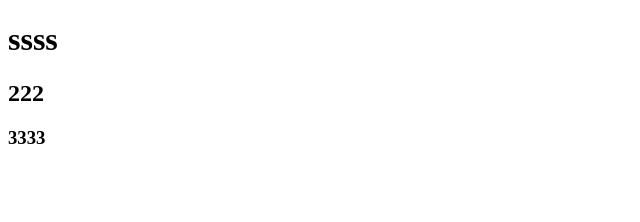
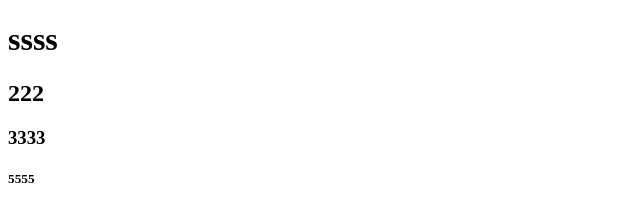
Before and after one commit to chouchong/git, a plain HTML site: page index.html in a window 1280 px wide. Shown: the full height of the page, 0-640 px from the left. Drawn offline with Linux system fonts and the light colour scheme.

Commit message:
index.html 11学习

```diff
--- a/index.html
+++ b/index.html
@@ -8,5 +8,6 @@
   <h1>ssss</h1>
   <h2>222</h2>
   <h3>3333</h3>
+  <h5>5555</h5>
 </body>
 </html>
```
